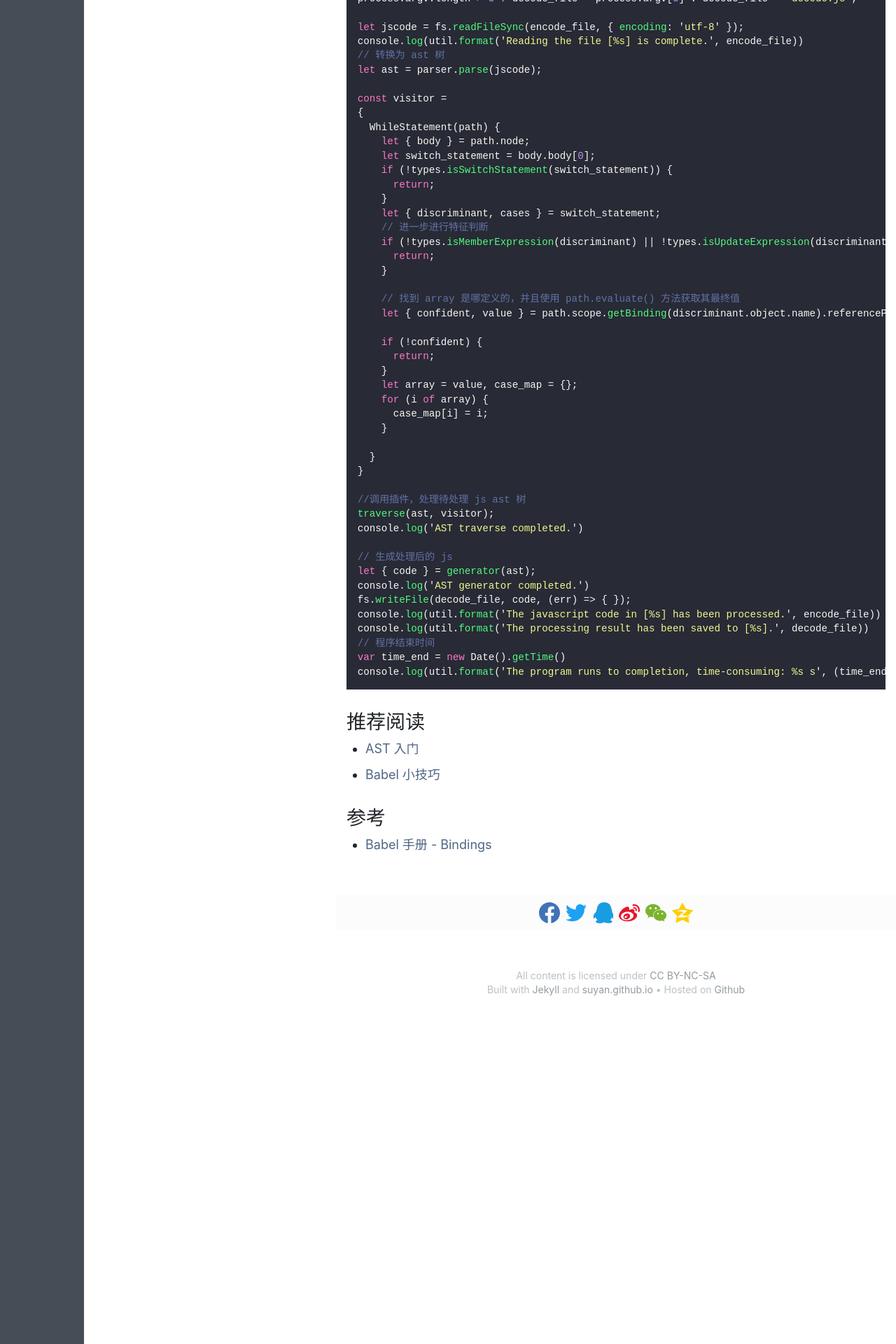
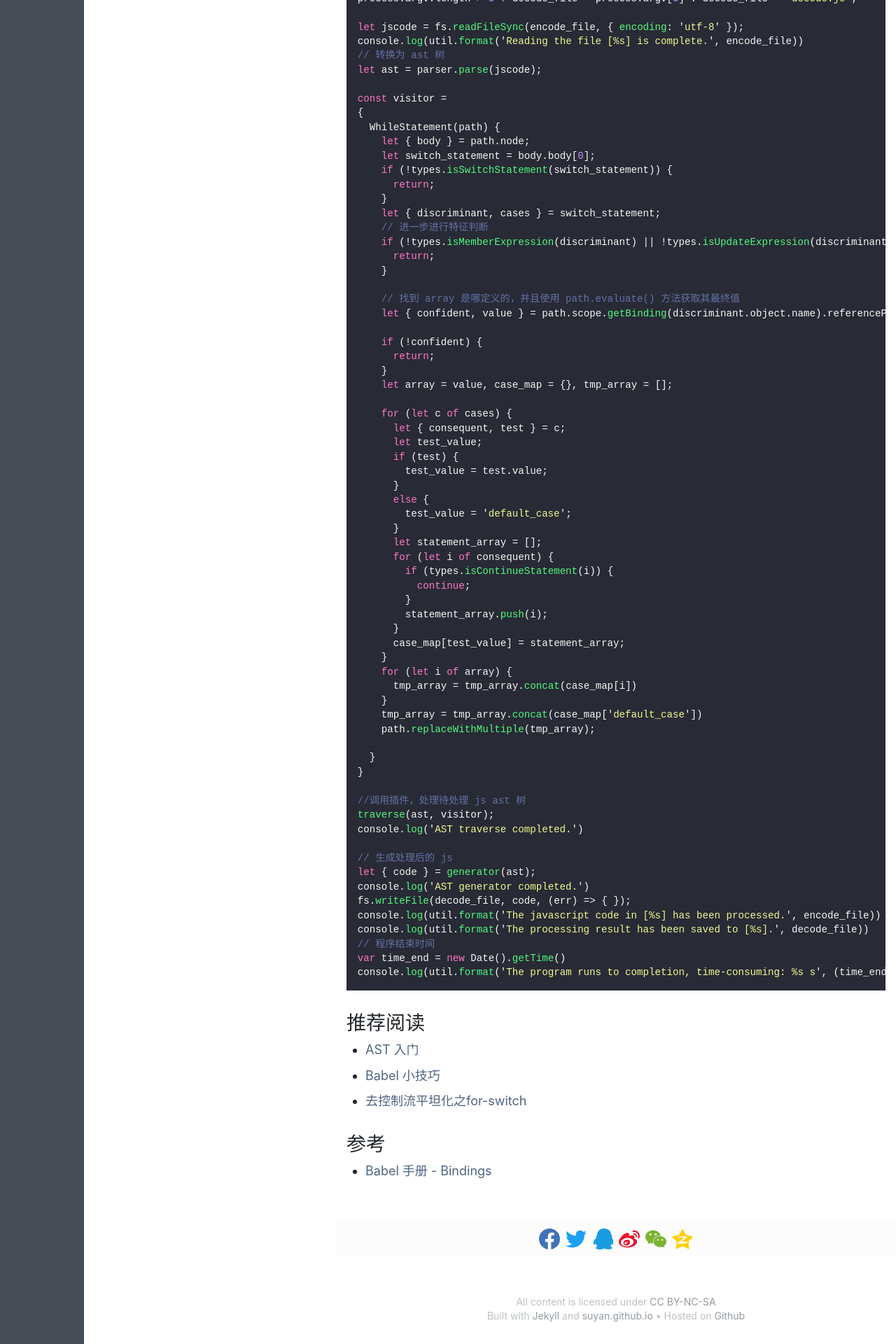
Before and after one commit to LZC6244/lzc6244.github.io, a Jekyll site: the page built from _posts/2021-07-30-去控制流平坦化之while-switch.md, in a window 1280 px wide. Shown: the part 2207-4127 px from the top of the page at 70% size. Built offline with Jekyll 4.4.1, drawn with Linux system fonts in a browser that asks for light colours; some web fonts are replaced.

Commit message:
修复代码提交错漏问题

```diff
--- a/_posts/2021-07-30-去控制流平坦化之while-switch.md
+++ b/_posts/2021-07-30-去控制流平坦化之while-switch.md
@@ -125,10 +125,31 @@ const visitor =
     if (!confident) {
       return;
     }
-    let array = value, case_map = {};
-    for (i of array) {
-      case_map[i] = i;
+    let array = value, case_map = {}, tmp_array = [];
+
+    for (let c of cases) {
+      let { consequent, test } = c;
+      let test_value;
+      if (test) {
+        test_value = test.value;
+      }
+      else {
+        test_value = 'default_case';
+      }
+      let statement_array = [];
+      for (let i of consequent) {
+        if (types.isContinueStatement(i)) {
+          continue;
+        }
+        statement_array.push(i);
+      }
+      case_map[test_value] = statement_array;
     }
+    for (let i of array) {
+      tmp_array = tmp_array.concat(case_map[i])
+    }
+    tmp_array = tmp_array.concat(case_map['default_case'])
+    path.replaceWithMultiple(tmp_array);
 
   }
 }
@@ -151,6 +172,7 @@ console.log(util.format('The program runs to completion, time-consuming: %s s',
 ### 推荐阅读
 - [AST 入门](/2021/07/27/AST入门.html)
 - [Babel 小技巧](/2021/07/28/Babel-小技巧.html)
+- [去控制流平坦化之for-switch](/2021/08/01/去控制流平坦化之for-switch.html)
 
 ### 参考
 - [Babel 手册 - Bindings](https://github.com/jamiebuilds/babel-handbook/blob/master/translations/zh-Hans/plugin-handbook.md#bindings%E7%BB%91%E5%AE%9A)
```
